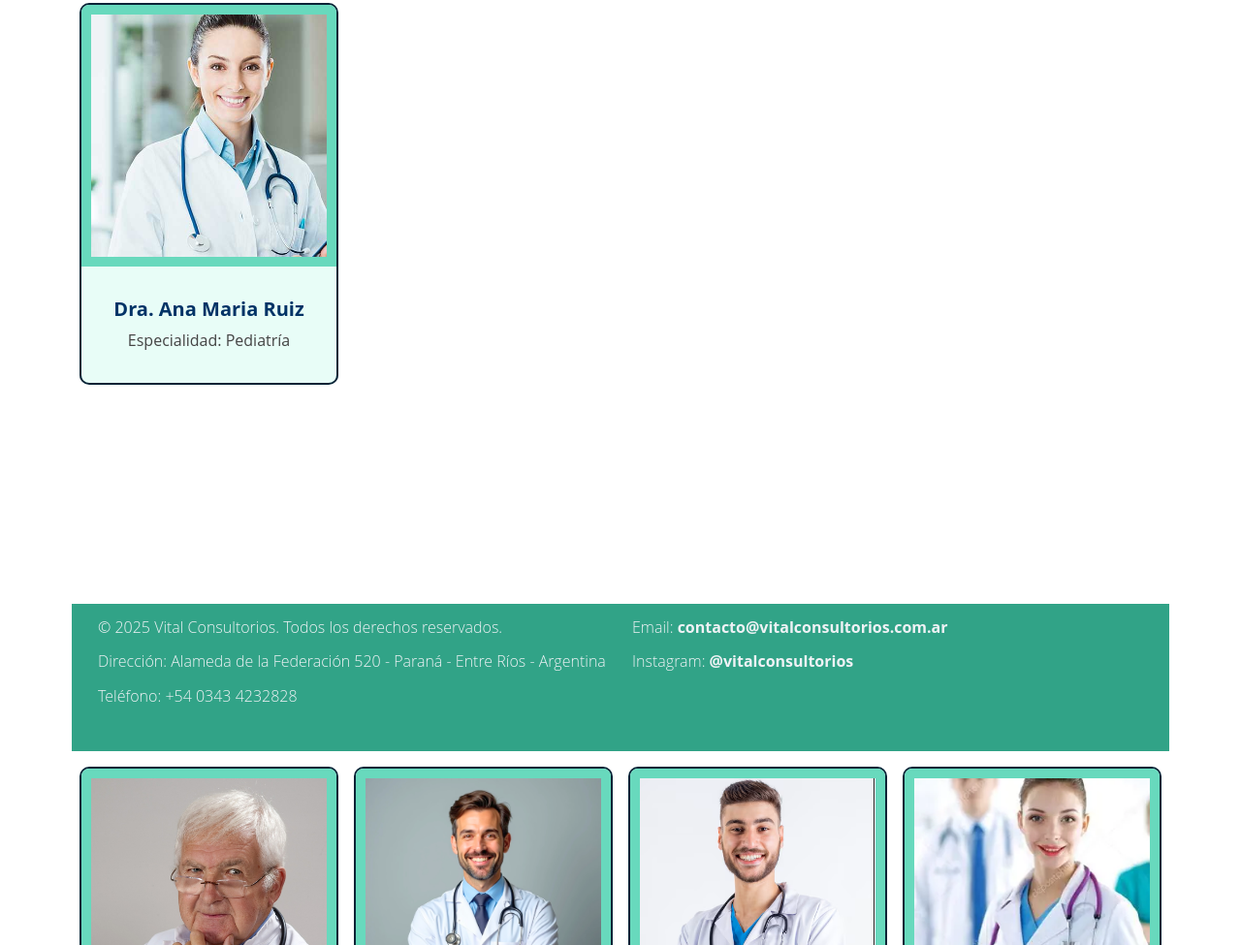
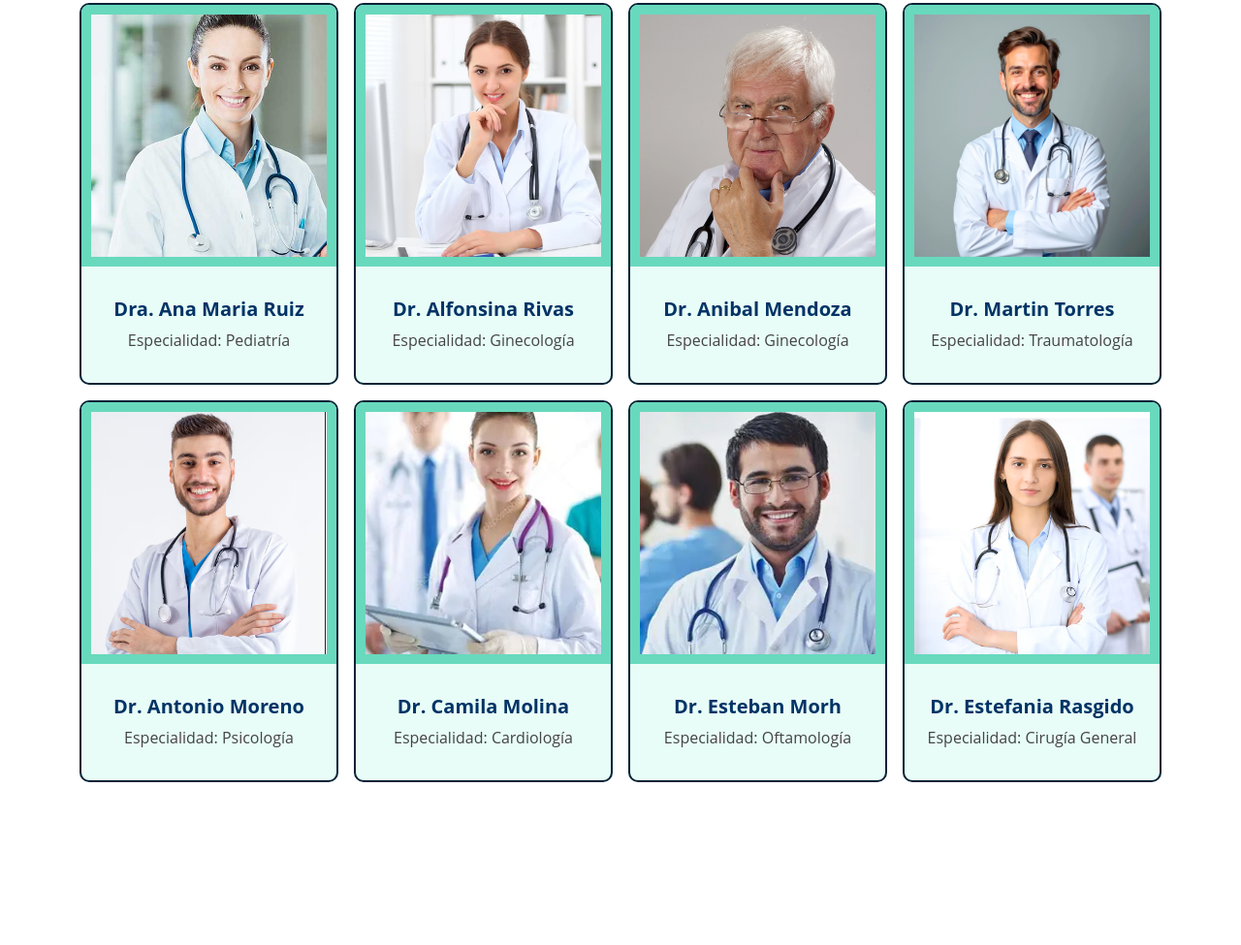
Before and after one commit to micaelamol/IDW_33, a plain HTML site: page index.html in a window 1280 px wide. Shown: the part 1134-2109 px from the top of the page at 97% size. Drawn offline with Linux system fonts and the light colour scheme.

Commit message:
arreglo index

```diff
--- a/estilos/index.css
+++ b/estilos/index.css
@@ -110,7 +110,6 @@ section.obras_sociales h3 {
   color: #ffffff;
   font-weight: 600;
 }
-
 .pie_de_portada {
   background: #31a387;
   color: #fff;
@@ -128,8 +127,8 @@ section.obras_sociales h3 {
 
 .pie_de_portada a:hover {
   text-decoration: underline;
+}
 
-}
 /*  MODO OSCURO  */
 body.dark-mode {
   background-color: #121212;
--- a/index.html
+++ b/index.html
@@ -78,28 +78,17 @@
         </div>
       </div>
 
-    <!-- FOOTER -->
-    <footer class="pie_de_portada">
- 		 <div class="container">
-    		<div class="row text-center text-md-start">
-   			   <div class="col-12 col-md-6 mb-3">
-        			<p>&copy; 2025 Vital Consultorios. Todos los derechos reservados.</p>
-       				<p>Dirección: Alameda de la Federación 520 - Paraná - Entre Ríos - Argentina</p>
-        			<p>Teléfono: +54 0343 4232828</p>
-     			</div>
-     			<div class="col-12 col-md-6 mb-3">
-        			<p>
-         			Email:
-         			 <a href="mailto:contacto@vitalconsultorios.com.ar">contacto@vitalconsultorios.com.ar</a>
-       				</p>
-        			<p>
-         			Instagram:
-         			 <a href="https://www.instagram.com/vitalconsultorios" target="_blank" rel="noopener">@vitalconsultorios</a>
-        			</p>
-      			</div>
-    		</div>
-  		 </div>
-		</footer>
+      <!-- CARD 2 -->
+      <div class="col-12 col-sm-6 col-md-4 col-lg-3">
+        <div class="card h-100 text-center">
+          <img src="imagenes/Dr Alfonsina Rivas.jpg" class="card-img-top img-fluid" alt="Dr Alfonsina Rivas - Ginecología" />
+          <div class="card-body">
+            <h5 class="card-title">Dr. Alfonsina Rivas </h5>
+            <p class="card-text">Especialidad: Ginecología</p>
+          </div>
+        </div>
+      </div>
+
 
       <!-- CARD 3 -->
       <div class="col-12 col-sm-6 col-md-4 col-lg-3">
```
